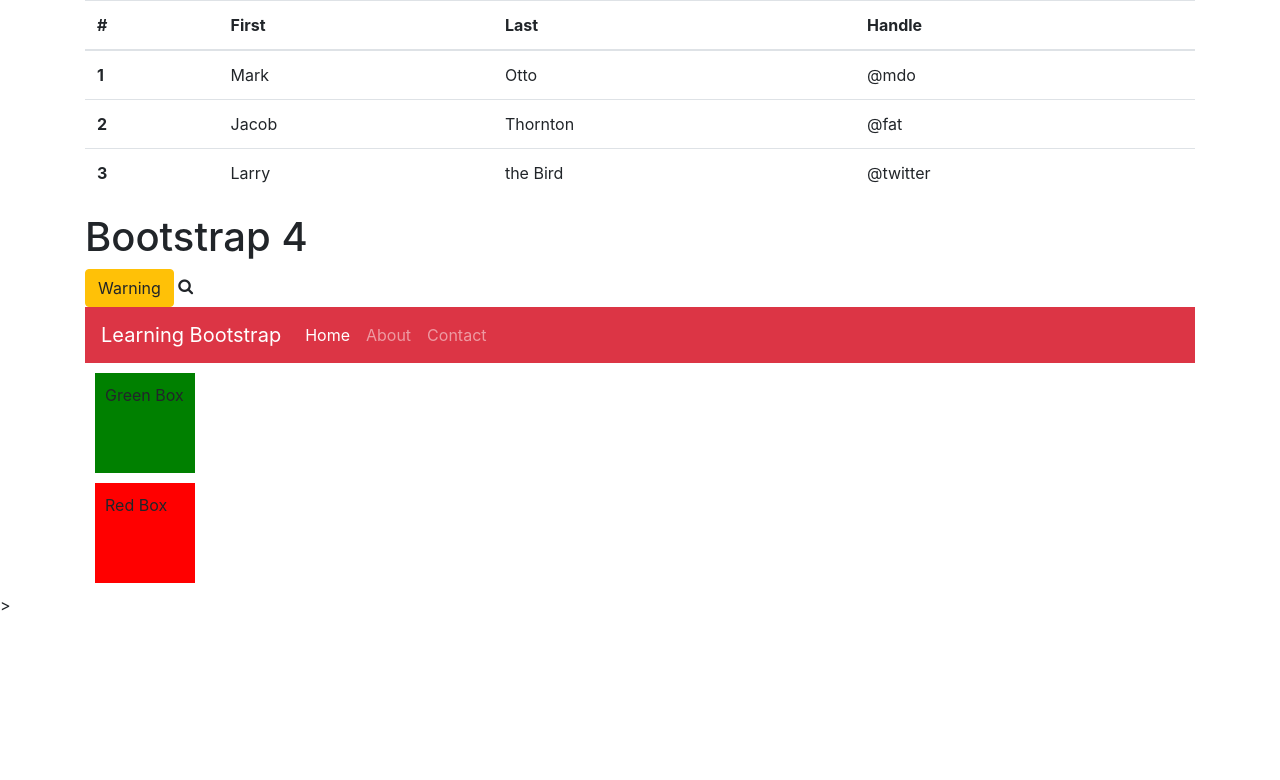
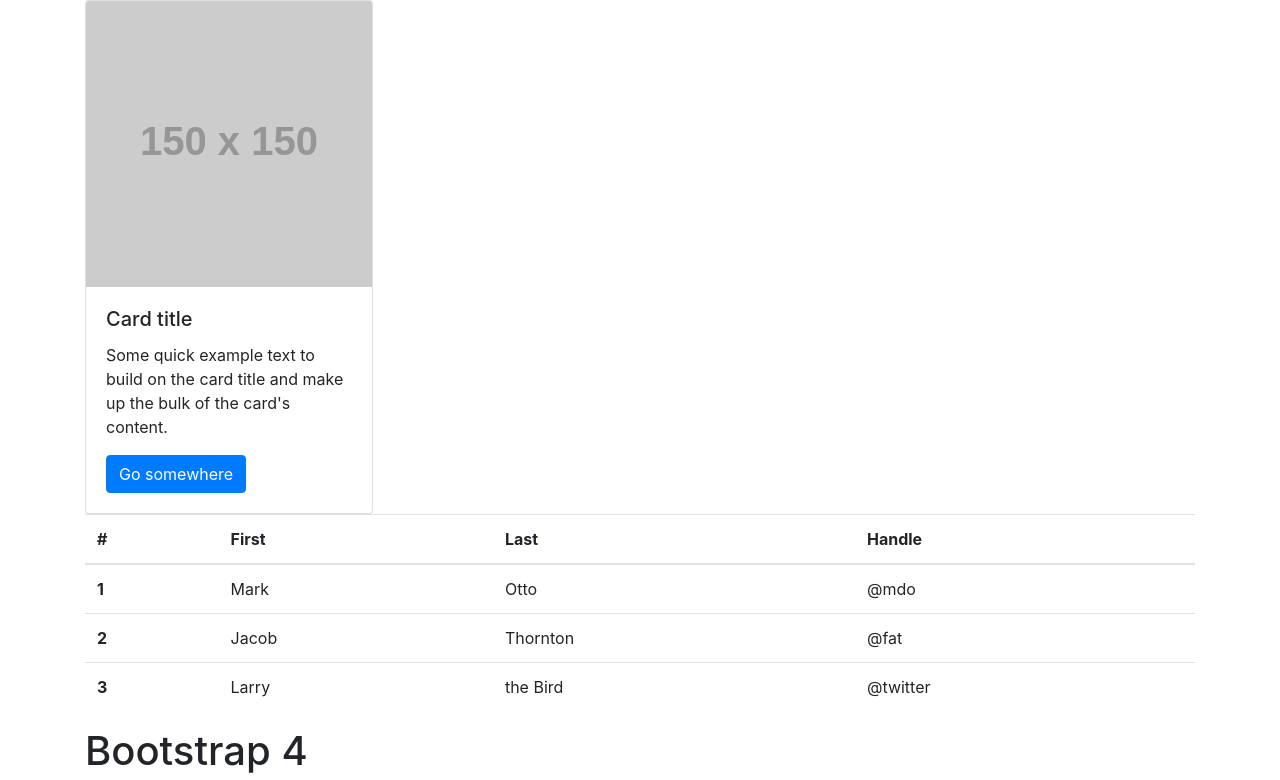
Before and after one commit to kingluddite/week-02-review-bootstrap, a website: page index.html in a window 1280 px wide. Shown: the top 780 px of the page. Drawn offline with nearby package versions, Linux system fonts and the light colour scheme; placeholder pictures from the web are drawn by us.

Commit message:
Add Card

```diff
--- a/index.html
+++ b/index.html
@@ -14,6 +14,16 @@
 
 <body>
   <div class="container">
+    <div class="card" style="width: 18rem;">
+      <img class="card-img-top" src="https://via.placeholder.com/150" alt="Card image cap">
+      <div class="card-body">
+        <h5 class="card-title">Card title</h5>
+        <p class="card-text">Some quick example text to build on the card title and make up the bulk of the card's
+          content.
+        </p>
+        <a href="#" class="btn btn-primary">Go somewhere</a>
+      </div>
+    </div>
     <table class="table">
       <thead>
         <tr>
```
